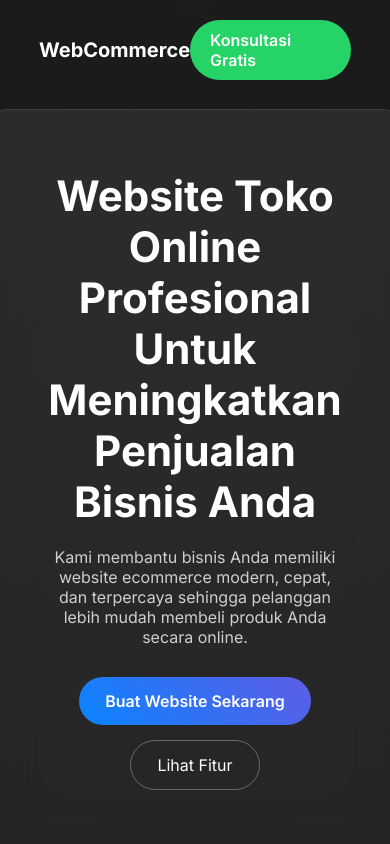
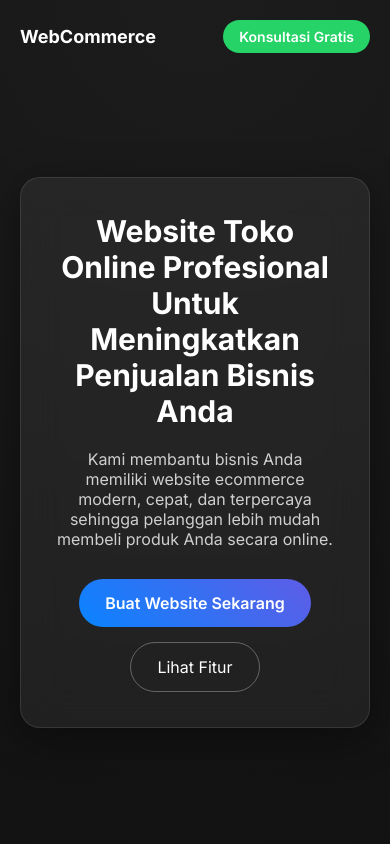
Before and after one commit to fricikaesgi/Jasa-Website-Toko-Online, a plain HTML site: page index.html in a window 390 px wide. Shown: the top 844 px of the page. Drawn offline with Linux system fonts and the light colour scheme.

Commit message:
Update style.css

```diff
--- a/style.css
+++ b/style.css
@@ -5,238 +5,227 @@ box-sizing:border-box;
 }
 
 body{
-
-font-family: 'Inter', sans-serif;
-
+font-family:'Inter',sans-serif;
 background: radial-gradient(circle at top,#1c1c1c,#000);
-
 color:white;
-
 min-height:100vh;
-
+overflow-x:hidden;
 }
 
 
+/* NAVBAR */
+
 .navbar{
-
 display:flex;
 justify-content:space-between;
 align-items:center;
+padding:20px 10%;
+}
 
-padding:20px 10%;
+.logo{
+font-weight:700;
+font-size:20px;
+}
 
+.cta{
+background:#25D366;
+padding:10px 20px;
+border-radius:30px;
+text-decoration:none;
+color:white;
+font-weight:600;
+transition:0.3s;
+}
+
+.cta:hover{
+transform:scale(1.05);
 }
 
 
-.logo{
+/* HERO */
 
-font-weight:700;
-font-size:20px;
+.hero{
+min-height:90vh;
+display:flex;
+align-items:center;
+justify-content:center;
+text-align:center;
+padding:40px 20px;
+}
 
+.hero h1{
+font-size:48px;
+margin-bottom:20px;
+line-height:1.2;
+}
+
+.hero p{
+color:#cfcfcf;
+margin-bottom:30px;
+font-size:18px;
+}
+
+.buttons{
+display:flex;
+gap:15px;
+justify-content:center;
+flex-wrap:wrap;
 }
 
 
-.cta{
+/* BUTTON */
 
-background:#25D366;
+.btn-primary{
+background:linear-gradient(45deg,#0A84FF,#5E5CE6);
+padding:14px 26px;
+border-radius:30px;
+text-decoration:none;
+color:white;
+font-weight:600;
+transition:0.3s;
+}
 
-padding:10px 20px;
+.btn-primary:hover{
+transform:scale(1.08);
+}
 
+.btn-secondary{
+border:1px solid rgba(255,255,255,0.3);
+padding:14px 26px;
 border-radius:30px;
+text-decoration:none;
+color:white;
+}
 
-text-decoration:none;
 
-color:white;
+/* GLASS EFFECT */
 
-font-weight:600;
+.glass{
+background:rgba(255,255,255,0.06);
+backdrop-filter:blur(20px);
+border:1px solid rgba(255,255,255,0.1);
+border-radius:20px;
+box-shadow:0 10px 40px rgba(0,0,0,0.4);
+}
+
+.hero-box{
+padding:60px;
+max-width:900px;
+animation:fadeUp 1s ease;
+}
+
+
+/* FEATURES */
+
+.features{
+padding:100px 10%;
+text-align:center;
+}
+
+.features h2{
+font-size:32px;
+margin-bottom:60px;
+}
+
+.grid{
+display:grid;
+grid-template-columns:repeat(auto-fit,minmax(250px,1fr));
+gap:30px;
+}
+
+.card{
+padding:30px;
+text-align:left;
+transition:0.3s;
+}
+
+.card:hover{
+transform:translateY(-10px);
+}
+
+
+/* CTA */
+
+.cta-section{
+padding:120px 10%;
+text-align:center;
+}
+
+.cta-box{
+padding:60px;
+}
+
+.big{
+font-size:18px;
+margin-top:20px;
+display:inline-block;
+}
+
+
+/* FOOTER */
+
+footer{
+text-align:center;
+padding:30px;
+color:#aaa;
+font-size:14px;
+}
+
+
+
+/* ANIMATION */
+
+@keyframes fadeUp{
+
+0%{
+opacity:0;
+transform:translateY(40px);
+}
+
+100%{
+opacity:1;
+transform:translateY(0);
+}
 
 }
 
 
 
-.hero{
+/* MOBILE RESPONSIVE */
 
-height:90vh;
+@media (max-width:768px){
 
-display:flex;
+.hero h1{
+font-size:30px;
+}
 
-align-items:center;
+.hero p{
+font-size:16px;
+}
 
-justify-content:center;
+.features{
+padding:60px 20px;
+}
 
-text-align:center;
+.features h2{
+font-size:24px;
+}
 
-padding:40px;
+.hero-box{
+padding:35px;
+}
+
+.navbar{
+padding:20px;
+}
+
+.logo{
+font-size:18px;
+}
+
+.cta{
+font-size:14px;
+padding:8px 16px;
+}
 
 }
-
-
-.hero h1{
-
-font-size:42px;
-
-margin-bottom:20px;
-
-}
-
-
-.hero p{
-
-color:#cfcfcf;
-
-margin-bottom:30px;
-
-}
-
-
-.buttons{
-
-display:flex;
-
-gap:15px;
-
-justify-content:center;
-
-flex-wrap:wrap;
-
-}
-
-
-.btn-primary{
-
-background:linear-gradient(45deg,#0A84FF,#5E5CE6);
-
-padding:14px 26px;
-
-border-radius:30px;
-
-text-decoration:none;
-
-color:white;
-
-font-weight:600;
-
-}
-
-
-.btn-secondary{
-
-border:1px solid rgba(255,255,255,0.3);
-
-padding:14px 26px;
-
-border-radius:30px;
-
-text-decoration:none;
-
-color:white;
-
-}
-
-
-.glass{
-
-background:rgba(255,255,255,0.08);
-
-backdrop-filter:blur(20px);
-
-border:1px solid rgba(255,255,255,0.1);
-
-border-radius:20px;
-
-}
-
-
-.hero-box{
-
-padding:60px;
-
-max-width:900px;
-
-}
-
-
-.features{
-
-padding:100px 10%;
-
-text-align:center;
-
-}
-
-
-.features h2{
-
-font-size:32px;
-
-margin-bottom:60px;
-
-}
-
-
-.grid{
-
-display:grid;
-
-grid-template-columns:repeat(auto-fit,minmax(250px,1fr));
-
-gap:30px;
-
-}
-
-
-.card{
-
-padding:30px;
-
-text-align:left;
-
-}
-
-
-.card h3{
-
-margin-bottom:10px;
-
-}
-
-
-.cta-section{
-
-padding:120px 10%;
-
-text-align:center;
-
-}
-
-
-.cta-box{
-
-padding:60px;
-
-}
-
-
-.big{
-
-font-size:18px;
-
-margin-top:20px;
-
-display:inline-block;
-
-}
-
-
-
-footer{
-
-text-align:center;
-
-padding:30px;
-
-color:#aaa;
-
-font-size:14px;
-
-}
```
